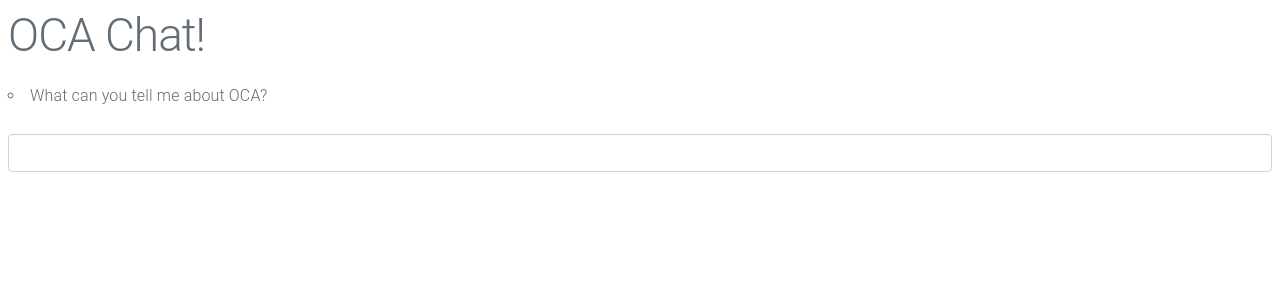
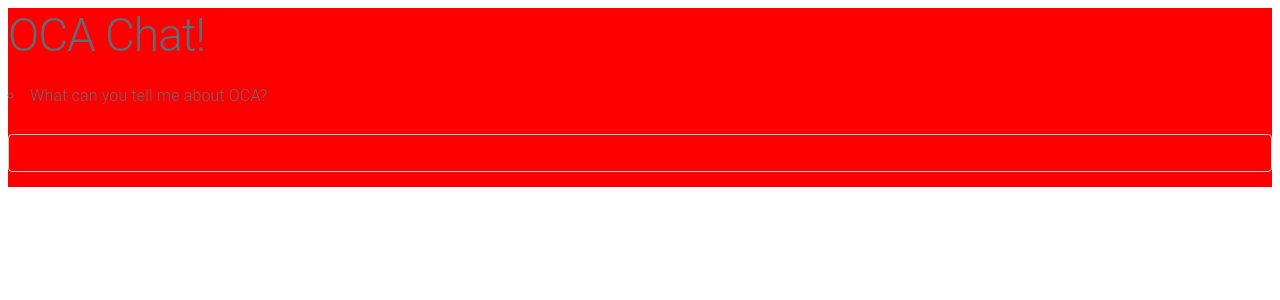
Before and after one commit to cb-oca/react-dialogflow, a React (Create React App) app: page / in a window 1280 px wide. Shown: the top 300 px of the page. Built offline with nearby package versions, Linux system fonts and the light colour scheme; what api-ai-javascript would draw is missing.

Commit message:
setup scss modules

```diff
--- a/src/App.js
+++ b/src/App.js
@@ -1,6 +1,7 @@
 import React, {Component} from 'react';
 import {connect} from 'react-redux';
 import {sendMessage} from './chat';
+import styles from './App.module.scss';
 
 class App extends Component {
   render() {
@@ -9,7 +10,7 @@ class App extends Component {
     console.log(feed);
 
     return(
-      <div>
+      <div className={styles.container}>
         <h1>OCA Chat!</h1>
         <ul>
           {feed.map((entry, index) => <li className={(entry.sender === 'bot' ? 'bot' : 'user')} key={index}>{entry.text}</li>)}
--- /dev/null
+++ b/src/App.module.scss
@@ -0,0 +1,3 @@
+.container {
+  background: red;
+}
```
